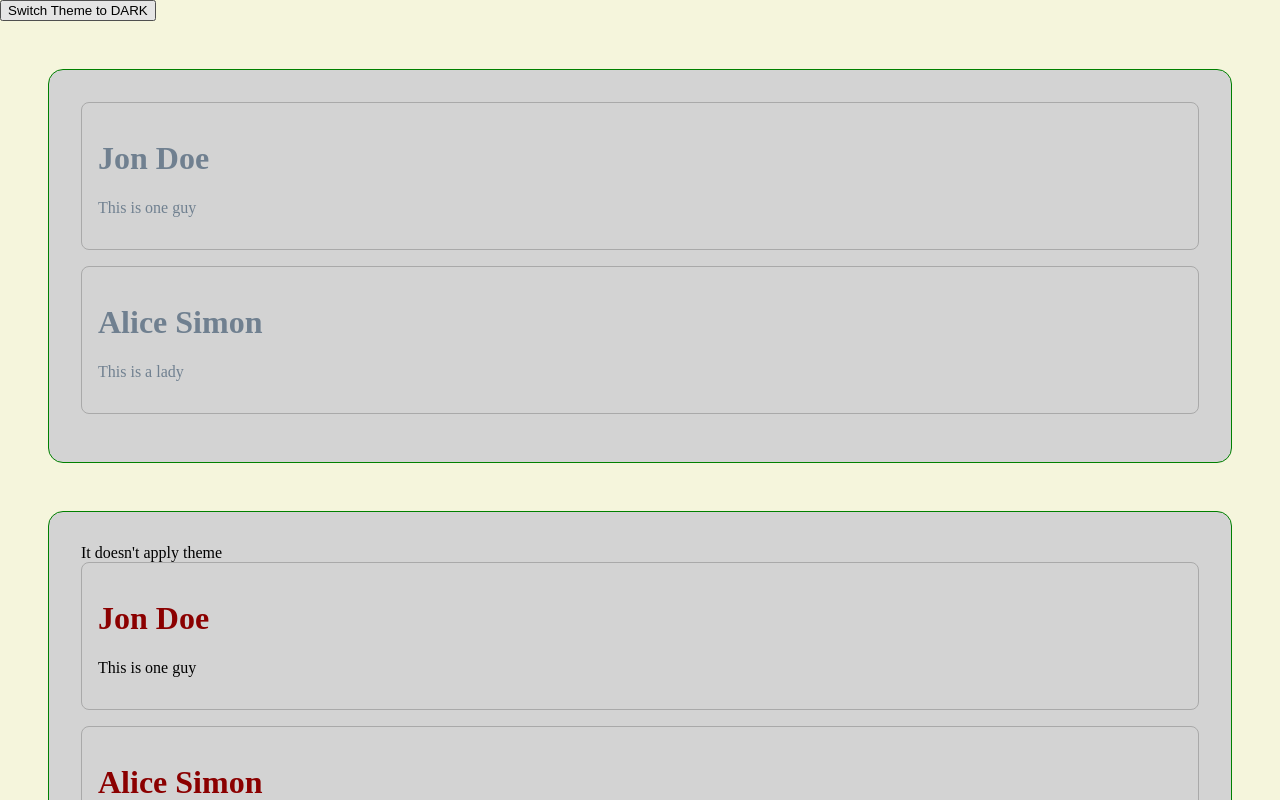
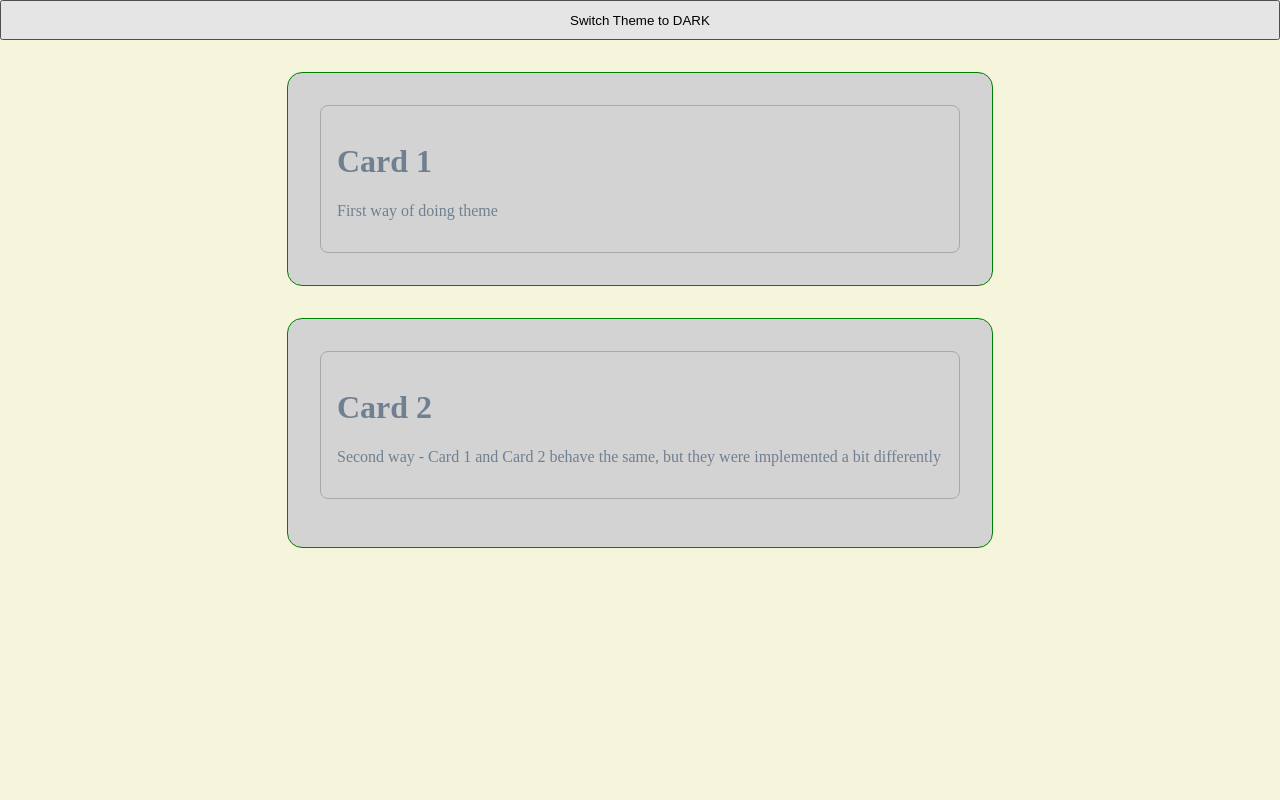
Before and after one commit to tonykieling/nextjs-themes-styled-components, a Next.js app: page / in a window 1280 px wide. Shown: the top 800 px of the page. Built offline with nearby package versions, Linux system fonts and the light colour scheme.

Commit message:
CardsTheme1 and CardsTheme2 are comparing two ways of implementing theme with styled-components

```diff
--- a/app/components/Card/index.js
+++ b/app/components/Card/index.js
@@ -3,12 +3,12 @@ import { Container, Card, Name, Description } from "./styles";
 const data = [
   {
     name: "Jon Doe",
-    desc: "This is one guy"
+    desc: "This is one person"
   },
-  {
-    name: "Alice Simon",
-    desc: "This is a lady"
-  }
+  // {
+  //   name: "Alice Simon",
+  //   desc: "This is another person"
+  // }
 ];
 
 // this is one way of setting styles, grabbing them from styles.js (styled-components)
--- a/app/components/CardTheme/index.js
+++ b/app/components/CardsTheme1/index.js
@@ -2,20 +2,16 @@ import { Container, Card, Name, Description } from "./styles";
 
 const data = [
   {
-    name: "Jon Doe",
-    desc: "This is one guy"
-  },
-  {
-    name: "Alice Simon",
-    desc: "This is a lady"
+    name: "Card 1",
+    desc: "First way of doing theme"
   }
 ];
 
-// this is the another way of setting styles, by using theme
+// a way of setting styles by using theme
 // the style comes from styles.js (styled-components) AND also from ThemeConfig.js
-function Cards() {
+function CardsTheme1() {
   return (
-    <Container id="cardTheme">  {/* difference in the current file is adding id to the element to be changed by theme  */}
+    <Container id="cardTheme">  {/* it needs to add id to the element to be changed by theme  */}
       { data.map((e, index) => (
           <Card key={index}>
             <Name> {e.name} </Name>
@@ -27,4 +23,4 @@ function Cards() {
   )
 }
 
-export default Cards;
+export default CardsTheme1;
--- a/app/components/CardTheme/styles.js
+++ b/app/components/CardsTheme1/styles.js
@@ -1,20 +1,21 @@
 import styled from 'styled-components';
 
 // the properties commented out means they are going to be defined in ThemeConfig.js
-// all others keep being defined in here
+// all other CSS properties keep being defined in here
 export const Container = styled.div`
   // background-color: lightgray; // this is going to be set by theme- DON'T need it here
   border: 1px solid green;
   border-radius: 15px;
   padding: 2rem;
-  margin: 3rem;
+  margin: 1rem 0;
+  margin-top: 2rem;
+  width: 50%;
 `;
 
-export const Card = styled.div`
+  export const Card = styled.div`
   border: 1px solid darkgray;
   border-radius: 8px;
   padding: 1rem;
-  margin-bottom: 1rem;
 `;
 
 export const Name = styled.h1`
--- /dev/null
+++ b/app/components/CardsTheme2/index.js
@@ -0,0 +1,27 @@
+// import { Container, Card, Name, Description } from "./styles"; // there is NO styles.js
+
+const data = [
+  {
+    name: "Card 2",
+    desc: "Second way - Card 1 and Card 2 behave the same, but they were implemented a bit differently"
+  }
+];
+
+// this is one way of setting styles having all CSS in themeConfig.js
+// it needs to set HTML elements accordingly, i.e. h1, p, div, a, span, etc, in this current file,
+// instead of doing this in the styled-components
+function CardsTheme2() {
+  return (
+    <div id="container-cardTheme2">
+      { data.map((e, index) => (
+          <div id="card" key={index}>
+            <h1 id="name"> {e.name} </h1>
+            <p id="description"> {e.desc} </p>
+          </div>
+        ))
+      }
+    </div>
+  )
+}
+
+export default CardsTheme2;
--- a/app/page.js
+++ b/app/page.js
@@ -3,8 +3,8 @@
 import { useState } from "react";
 import { ThemeProvider } from "styled-components";
 import { lightTheme, darkTheme, GlobalStyles } from "./themes/ThemeConfig";
-import CardsTheme from "./components/CardTheme";
-import Cards from "./components/Card";
+import CardsTheme1 from "./components/CardsTheme1";
+import CardsTheme2 from "./components/CardsTheme2";
 
 export default function MyApp() {
   const [theme, setTheme] = useState("light");
@@ -15,8 +15,8 @@ export default function MyApp() {
     <ThemeProvider theme={theme == 'light' ? lightTheme : darkTheme}>
       <GlobalStyles />
       <button onClick={toggleTheme}> Switch Theme to {theme === "light" ? "DARK" : "LIGHT"} </button>
-      <CardsTheme />
-      <Cards />
+      <CardsTheme1 />
+      <CardsTheme2 />
     </ThemeProvider>
   );
 }
--- a/app/themes/ThemeConfig.js
+++ b/app/themes/ThemeConfig.js
@@ -1,7 +1,7 @@
 import { createGlobalStyle} from "styled-components";
 
 /////////////////// first part
-// all theme objects mapped with their respective CSS properties
+// all theme objects mapped with their respective customized CSS properties
 export const lightTheme = {
   body: {
     bgColor: "beige"
@@ -28,9 +28,47 @@ export const darkTheme = {
 export const GlobalStyles = createGlobalStyle`
   body {
     background-color: ${({ theme }) => theme.body.bgColor};
+    display: flex;
+    flex-direction: column;
+    align-items: center;
   }
+  button {
+    width: 100%;
+    height: 2.5rem;
+  }
+
+  // first way of styling, keeping the original style.js files in each component
+  // only what needs to be changed by theme will be in here
   #cardTheme {
     background-color: ${({ theme }) => theme.cardTheme.bgColor};
     color: ${({ theme }) => theme.cardTheme.fontColor};
   }
+
+
+  // second way of styling, bringing all properties from style.js for this very file
+  // two things to note
+  //  1. the current file will get big easily and potentially hard to manage
+  //  2. the index.js file for each element needs to be rewritten, removing the calling for styles.js and making every
+  //   of its internal HTML elements defined in there (index.js). That means instead of having the HTML definiton on styles.js,
+  //   it will happen at index.js
+  #container-cardTheme2 {
+    background-color: ${({ theme }) => theme.cardTheme.bgColor};
+    color: ${({ theme }) => theme.cardTheme.fontColor};
+    border: 1px solid green;
+    border-radius: 15px;
+    padding: 2rem;
+    margin: 1rem 0;
+    width: 50%;
+  }
+  #card {
+    border: 1px solid darkgray;
+    border-radius: 8px;
+    padding: 1rem;
+    margin-bottom: 1rem;
+  }
+  #name {
+    &:hover {
+      font-style: italic;
+    }
+  }
 `;
```
Also changed, not shown: app/components/Footer/index.js (deleted, +0 -11 lines), app/components/Test/index.js (deleted, +0 -10 lines), app/doc/toTheme.txt.
